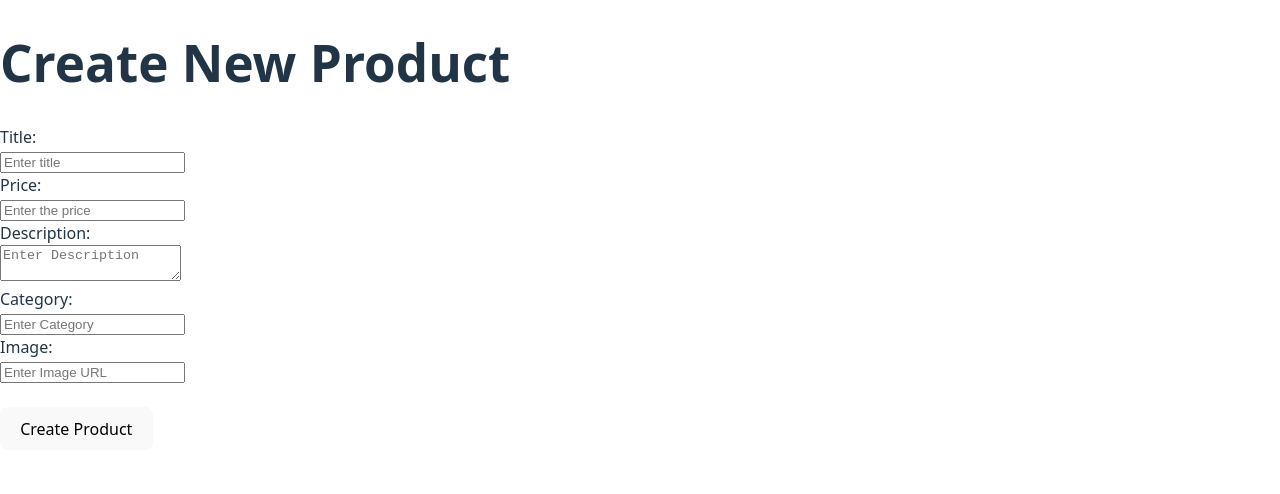
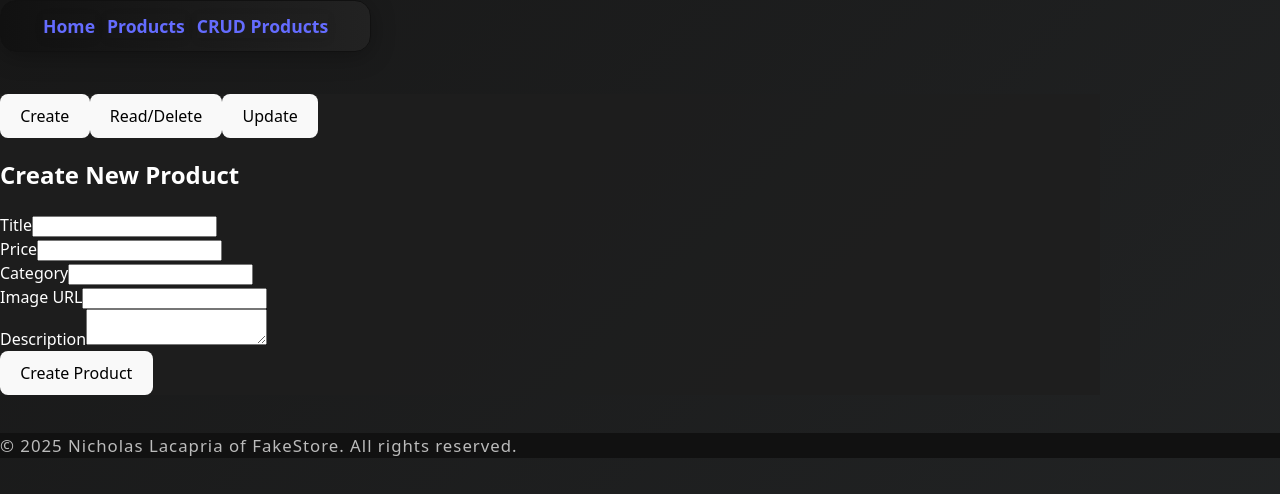
Before and after one commit to intense-code/fakestoreAssignment, a React (Vite) app: page /crud in a window 1280 px wide. Shown: the top 494 px of the page. Built offline with nearby package versions, Linux system fonts and the light colour scheme; the HTML template or start-up script is replaced by a standard one.

Commit message:
It now looks the same accross all pages

```diff
--- a/src/App.jsx
+++ b/src/App.jsx
@@ -3,7 +3,7 @@ import HomePage from './components/HomePage';
 import Products from './components/Products';
 import NotFound from './components/NotFound';
 import Buy from './components/Buy';
-import Create from './components/crud/Create';
+import Crud from './components/Crud';
 {/* added code stops here */}
 
 
@@ -11,7 +11,7 @@ function App() {
   return (
     <>
       <Routes>
-        <Route path="crud" element={<Create />} />
+  <Route path="crud" element={<Crud />} />
         <Route path="*" element={<NotFound />} />
         <Route path="/" element={<HomePage />} />
         <Route path="/products" element={<Products />} />
--- /dev/null
+++ b/src/components/Crud.jsx
@@ -0,0 +1,41 @@
+import { useState } from 'react';
+import Create from './crud/Create';
+import ReadDelete from './crud/ReadDelete';
+import Update from './crud/Update';
+import ButtonBar from './ButtonBar';
+
+function Crud() {
+	const [activeView, setActiveView] = useState('create');
+
+	return (
+			<div style={{ minHeight: '100vh', background: 'linear-gradient(135deg, #181818 0%, #232526 100%)', display: 'flex', flexDirection: 'column', width: '100vw', color:'white'}}>
+				<ButtonBar />
+				<main className="flex-grow-1 d-flex flex-column align-items-center justify-content-center" style={{ width: '100%', padding: '3vw 0' }}>
+					<div className="shadow-lg rounded-4 p-4" style={{ background: 'rgba(30,30,30,0.95)', width: 'min(98vw, 1100px)', maxWidth: '1100px' }}>
+					<div className="mb-4 d-flex justify-content-center">
+						<button
+							className={`btn btn-outline-primary mx-2 ${activeView === 'create' ? 'active' : ''}`}
+							onClick={() => setActiveView('create')}
+						>Create</button>
+						<button
+							className={`btn btn-outline-success mx-2 ${activeView === 'readdelete' ? 'active' : ''}`}
+							onClick={() => setActiveView('readdelete')}
+						>Read/Delete</button>
+						<button
+							className={`btn btn-outline-warning mx-2 ${activeView === 'update' ? 'active' : ''}`}
+							onClick={() => setActiveView('update')}
+						>Update</button>
+					</div>
+					{activeView === 'create' && <Create />}
+					{activeView === 'readdelete' && <ReadDelete />}
+					{activeView === 'update' && <Update />}
+				</div>
+			</main>
+			<footer className="text-center py-4" style={{ background: '#111', color: '#bbb', letterSpacing: '1px', fontSize: '1.05rem' }}>
+				&copy; {new Date().getFullYear()} Nicholas Lacapria of FakeStore. All rights reserved.
+			</footer>
+		</div>
+	);
+}
+
+export default Crud;
--- a/src/components/HomePage.jsx
+++ b/src/components/HomePage.jsx
@@ -20,10 +20,10 @@ export default function HomePage() {
   }, []);
 
   return (
-    <div style={{ minHeight: '100vh', background: 'linear-gradient(135deg, #181818 0%, #232526 100%)', display: 'flex', flexDirection: 'column' }}>
+  <div style={{ minHeight: '100vh', background: 'linear-gradient(135deg, #181818 0%, #232526 100%)', display: 'flex', flexDirection: 'column', width: '100vw' }}>
       <ButtonBar />
-      <main className="flex-grow-1 d-flex flex-column align-items-center justify-content-center" style={{ width: '100%', padding: '32px 0' }}>
-        <div className="shadow-lg rounded-4 p-4" style={{ background: 'rgba(30,30,30,0.95)', width: 'min(92vw, 720px)' }}>
+      <main className="flex-grow-1 d-flex flex-column align-items-center justify-content-center" style={{ width: '100%', padding: '3vw 0' }}>
+        <div className="shadow-lg rounded-4 p-4" style={{ background: 'rgba(30,30,30,0.95)', width: 'min(98vw, 1100px)', maxWidth: '1100px' }}>
           <Carousel className="w-100" activeIndex={activeIndex} onSelect={setActiveIndex}>
             {products.map((p) => (
               <Carousel.Item key={p.id}>
--- a/src/components/crud/Create.jsx
+++ b/src/components/crud/Create.jsx
@@ -1,6 +1,12 @@
 import { useState } from 'react';
+import ReadDelete from './ReadDelete';
+import Update from './Update';
+
 
 function Create() {
+  const [activeView, setActiveView] = useState('create');
+
+  // --- Create logic ---
   const [product, setProduct] = useState({
     title: '',
     price: '',
@@ -60,80 +66,53 @@ function Create() {
           ID: {data.id}<br/>
           Title: {data.title}<br/>
           Price: {data.price}<br/>
-          Description: {data.description}<br/>
           Category: {data.category}<br/>
           Image: {data.image}<br/>
+          Description: {data.description}
         </div>
       );
-    } catch (e) {
-      setError(e.message);
+    } catch (error) {
+      setError(error.message);
+      setSuccess('');
     }
   };
 
   return (
-    <div>
-      <h1>Create New Product</h1>
-      <form onSubmit={handleSubmit}>
-        <div>
-          <label htmlFor="title">Title:</label><br/>
-          <input
-            type="text"
-            id="title"
-            name="title"
-            value={product.title}
-            onChange={handleInputChange}
-            placeholder="Enter title"
-          />
+    <div className="container ">
+
+
+
+        <div >
+          <h2>Create New Product</h2>
+          <form onSubmit={handleSubmit} className="mb-3">
+            <div className="mb-3">
+              <label htmlFor="title" className="form-label">Title</label>
+              <input type="text" className="form-control" id="title" name="title" value={product.title} onChange={handleInputChange} />
+            </div>
+            <div className="mb-3">
+              <label htmlFor="price" className="form-label">Price</label>
+              <input type="text" className="form-control" id="price" name="price" value={product.price} onChange={handleInputChange} />
+            </div>
+            <div className="mb-3">
+              <label htmlFor="category" className="form-label">Category</label>
+              <input type="text" className="form-control" id="category" name="category" value={product.category} onChange={handleInputChange} />
+            </div>
+            <div className="mb-3">
+              <label htmlFor="image" className="form-label">Image URL</label>
+              <input type="text" className="form-control" id="image" name="image" value={product.image} onChange={handleInputChange} />
+            </div>
+            <div className="mb-3">
+              <label htmlFor="description" className="form-label">Description</label>
+              <textarea className="form-control" id="description" name="description" value={product.description} onChange={handleInputChange} />
+            </div>
+            {error && <div className="alert alert-danger">{error}</div>}
+            {success && <div className="alert alert-success">{success}</div>}
+            <button type="submit" className="btn btn-primary">Create Product</button>
+          </form>
         </div>
-        <div>
-          <label htmlFor="price">Price:</label><br/>
-          <input
-            type="text"
-            id="price"
-            name="price"
-            value={product.price}
-            onChange={handleInputChange}
-            placeholder="Enter the price"
-          />
-        </div>
-        <div>
-          <label htmlFor="description">Description:</label><br/>
-          <textarea
-            id="description"
-            name="description"
-            value={product.description}
-            onChange={handleInputChange}
-            placeholder="Enter Description"
-          />
-        </div>
-        <div>
-          <label htmlFor="category">Category:</label><br/>
-          <input
-            type="text"
-            id="category"
-            name="category"
-            value={product.category}
-            onChange={handleInputChange}
-            placeholder="Enter Category"
-          />
-        </div>
-        <div>
-          <label htmlFor="image">Image:</label><br/>
-          <input
-            type="text"
-            id="image"
-            name="image"
-            value={product.image}
-            onChange={handleInputChange}
-            placeholder="Enter Image URL"
-          />
-        </div>
-        <br/>
-        <button type="submit">Create Product</button>
-      </form>
-      {/* Display validation error or success message */}
-      {error && <div style={{ color: 'red' }}>{error}</div>}
-      {success && <div style={{ color: 'green' }}>{success}</div>}
+
+
+
     </div>
   );
 }
--- a/src/components/crud/Update.jsx
+++ b/src/components/crud/Update.jsx
@@ -2,9 +2,12 @@ import { useState } from 'react';
 
 function Update() {
         const [formData, setFormData] = useState({
-        postId: '',
+            id: '',
             title: '',
-        body: '',
+            price: '',
+            description: '',
+            category: '',
+            image: ''
         });
 
     const [error, setError] = useState('');
@@ -23,11 +26,11 @@ function Update() {
 
     // Form validation
     const validateForm = () => {
-        const {postId, title, body} = formData;
+        const {id, title, price,description,category,image} = formData;
 
-        if (postId.trim() === '' || title.trim() === '' || body.trim() === '') {
+        if (id.trim() === '' || title.trim() === '' || price.trim() === '' || description.trim() === '' || category.trim() === '' || image.trim() === '') {
             setSuccess('');
-            setError('Post ID, title, and body are required');
+            setError('Post ID, title, price, description, category, and image are required');
             return false;
         }
         setError('');
@@ -42,15 +45,14 @@ function Update() {
         }
 
         try {
-            const {postId, title, body,id} = formData;
-
-            const response = await fetch(`https://jsonplaceholder.typicode.com/posts/${postId}`, {
-                method: 'PUT',  // Use PUT for full replacement or PATCH for partial updates
+            const response = await fetch(`https://fakestoreapi.com/products/${formData.id}`, {
+                method: 'PUT',
                 body: JSON.stringify({
-                    id: postId,
-                    title: title,
-                    body: body,
-                    userId: id,
+                    title: formData.title,
+                    price: formData.price,
+                    description: formData.description,
+                    category: formData.category,
+                    image: formData.image
                 }),
                 headers: {
                     'Content-type': 'application/json; charset=UTF-8',
@@ -58,34 +60,39 @@ function Update() {
             });
 
             if (!response.ok) {
-                throw new Error('Failed to update post');
+                throw new Error('Failed to update product');
             }
 
-            const updatedPost = await response.json();
-
+            const updatedProduct = await response.json();
             setSuccess(
                 <div>
-                    <p>Post #{updatedPost.id} Updated Successfully!</p>
-                    New Title: {updatedPost.title}<br/>
-                    New Body: {updatedPost.body}
+                    <p>Product #{updatedProduct.id} Updated Successfully!</p>
+                    New Title: {updatedProduct.title}<br/>
+                    New Description: {updatedProduct.description}<br/>
+                    New Price: {updatedProduct.price}<br/>
+                    New Category: {updatedProduct.category}<br/>
+                    New Image: {updatedProduct.image}<br/>
                 </div>
             );
         } catch (error) {
-            console.error(error.message);
+            setError(error.message);
+            setSuccess('');
         }
     };
 
         return (
+            <div style={{ display: 'flex', justifyContent: 'center', alignItems: 'center', minHeight: '60vh', width: '100%' }}>
+                <div style={{ width: '100%', maxWidth: '500px' }}>
+                    <h1 className="text-center">Update Product</h1>
+                    <form onSubmit={updatePost}>
+                        {/* ...existing code... */}
                         <div>
-            <h1>Update Post</h1>
-            <form onSubmit={updatePost}>
-                <div>
-                    <label htmlFor="title">Post ID</label><br/>
+                            <label htmlFor="id">Product ID</label><br/>
                             <input
                                 type="number"
-                        id="postId"
-                        name="postId"
-                        value={formData.postId}
+                                id="id"
+                                name="id"
+                                value={formData.id}
                                 onChange={handleChange}
                             />
                         </div>
@@ -100,20 +107,48 @@ function Update() {
                             />
                         </div>
                         <div>
-                    <label htmlFor="body">Body:</label><br/>
+                            <label htmlFor="body">Description:</label><br/>
                             <textarea
-                        id="body"
-                        name="body"
-                        value={formData.body}
+                                id="description"
+                                name="description"
+                                value={formData.description}
                                 onChange={handleChange}
                             />
-                </div><br/>
-                <button type="submit">Update Post</button>
+                        </div>
+                        <div>
+                            <label htmlFor="body">Price:</label><br/>
+                            <textarea
+                                id="price"
+                                name="price"
+                                value={formData.price}
+                                onChange={handleChange}
+                            />
+                        </div>
+                        <div>
+                            <label htmlFor="body">Category:</label><br/>
+                            <textarea
+                                id="category"
+                                name="category"
+                                value={formData.category}
+                                onChange={handleChange}
+                            />
+                        </div>
+                        <div>
+                            <label htmlFor="body">Image:</label><br/>
+                            <textarea
+                                id="image"
+                                name="image"
+                                value={formData.image}
+                                onChange={handleChange}
+                            />
+                        </div>
+                        <br/>
+                        <button type="submit">Update Product</button>
                     </form>
-
                     {/* Display validation error or success message */}
                     {error && <div style={{ color: 'red' }}>{error}</div>}
                     {success && <div style={{ color: 'green' }}>{success}</div>}
+                </div>
             </div>
         );
 }
```
Also changed, not shown: src/components/Buy.jsx (+11 -14 lines), src/components/CenteredPage.jsx (deleted, +0 -69 lines), src/components/crud/ReadDelete.jsx (+24 -29 lines). Lines whose indentation alone changed are shown as unchanged.
